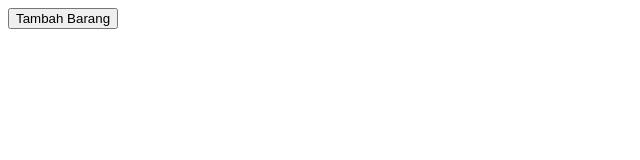
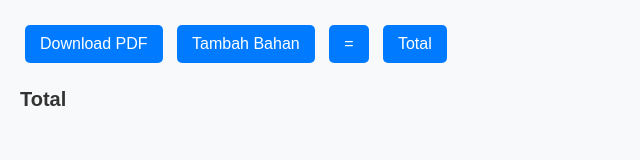
Before and after one commit to detrna/Kalkulator-HPP, a plain HTML site: page index.html in a window 1280 px wide. Shown: the whole page, without its empty margins (0-640 px from the left). Drawn offline with nearby package versions, Linux system fonts and the light colour scheme.

Commit message:
Update index.html

```diff
--- a/index.html
+++ b/index.html
@@ -4,8 +4,21 @@
     <meta charset="UTF-8">
     <meta name="viewport" content="width=device-width, initial-scale=1.0">
     <title>Pencarian HPP</title>
+   <link rel="stylesheet" href="style.css">
+   <script src="https://cdnjs.cloudflare.com/ajax/libs/jspdf/2.5.1/jspdf.umd.min.js"></script>
+<script src="https://cdnjs.cloudflare.com/ajax/libs/jspdf-autotable/3.5.23/jspdf.plugin.autotable.min.js"></script>
+
 </head>
 <body>
-    <button id="tambah"> Tambah Barang
+    <button id="downloadPDF">Download PDF</button>
+
+    <button id="tambah"> Tambah Bahan </button>
+    <button id="kalkulasi">=</button>
+    <button id="kalkulasiTotal">Total</button>
+    <p id="total">Total</p>
+    <br>
+    <br>
+    <div class="variableInput"></div>
+    <script src="script.js"></script>
 </body>
 </html>
```
